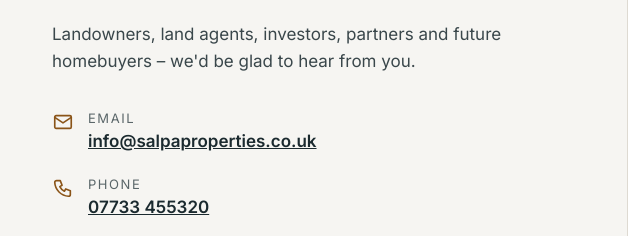
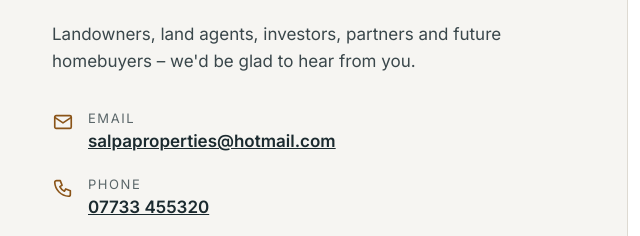
Before and after one commit to raimaha/salpa-properties, a plain HTML site: page index.html in a window 1280 px wide. Shown: the part 4322-4558 px from the top of the page, 0-640 px from the left. Drawn offline with Linux system fonts and the light colour scheme.

Commit message:
Add files via upload

```diff
--- a/index.html
+++ b/index.html
@@ -20,7 +20,7 @@ html{scroll-behavior:smooth}</style>
 <body>
 <!-- SALPA PROPERTIES WEBSITE
      To change text: press Ctrl+F (Cmd+F on Mac), search for the words, edit them, then Commit changes.
-     Make sure the info@salpaproperties.co.uk mailbox is set up so enquiries arrive. -->
+     Enquiries go to salpaproperties@hotmail.com. -->
 <div style="font-family: Inter, system-ui, sans-serif; color: #1B2A2F; background: #F6F5F2; font-size: 17px; line-height: 1.6">
 
 <!-- ================================================================
@@ -226,7 +226,7 @@ html{scroll-behavior:smooth}</style>
 <h2 style="margin: 0; font-family: Archivo, sans-serif; font-weight: 700; font-size: clamp(32px, 3.6vw, 46px); line-height: 1.1; letter-spacing: -0.015em">Have land for sale or a project in mind?</h2>
 <p style="margin: 0; color: #3A474B">Landowners, land agents, investors, partners and future homebuyers – we'd be glad to hear from you.</p>
 <div style="display: flex; flex-direction: column; gap: 18px; margin-top: 8px">
-<div style="display: flex; gap: 14px; align-items: flex-start"><svg width="22" height="22" viewBox="0 0 24 24" fill="none" stroke="#8A5418" stroke-width="1.8" stroke-linecap="round" stroke-linejoin="round" aria-hidden="true" style="margin-top: 3px; flex: none"><rect x="3" y="5" width="18" height="14" rx="1.5"></rect><path d="m3 7 9 6 9-6"></path></svg><div><div style="font-size: 13px; color: #5A6669; text-transform: uppercase; letter-spacing: 0.12em">Email</div><a href="mailto:info@salpaproperties.co.uk" style="font-weight: 600">info@salpaproperties.co.uk</a></div></div>
+<div style="display: flex; gap: 14px; align-items: flex-start"><svg width="22" height="22" viewBox="0 0 24 24" fill="none" stroke="#8A5418" stroke-width="1.8" stroke-linecap="round" stroke-linejoin="round" aria-hidden="true" style="margin-top: 3px; flex: none"><rect x="3" y="5" width="18" height="14" rx="1.5"></rect><path d="m3 7 9 6 9-6"></path></svg><div><div style="font-size: 13px; color: #5A6669; text-transform: uppercase; letter-spacing: 0.12em">Email</div><a href="mailto:salpaproperties@hotmail.com" style="font-weight: 600">salpaproperties@hotmail.com</a></div></div>
 <div style="display: flex; gap: 14px; align-items: flex-start"><svg width="22" height="22" viewBox="0 0 24 24" fill="none" stroke="#8A5418" stroke-width="1.8" stroke-linecap="round" stroke-linejoin="round" aria-hidden="true" style="margin-top: 3px; flex: none"><path d="M5 4h4l2 5-2.5 1.5a11 11 0 0 0 5 5L15 13l5 2v4a2 2 0 0 1-2 2A16 16 0 0 1 3 6a2 2 0 0 1 2-2"></path></svg><div><div style="font-size: 13px; color: #5A6669; text-transform: uppercase; letter-spacing: 0.12em">Phone</div><a href="tel:+447733455320" style="font-weight: 600">07733 455320</a></div></div>
 <div style="display: flex; gap: 14px; align-items: flex-start"><svg width="22" height="22" viewBox="0 0 24 24" fill="none" stroke="#8A5418" stroke-width="1.8" stroke-linecap="round" stroke-linejoin="round" aria-hidden="true" style="margin-top: 3px; flex: none"><path d="M12 21s-7-6.2-7-11.5A7 7 0 0 1 19 9.5C19 14.8 12 21 12 21z"></path><circle cx="12" cy="9.5" r="2.5"></circle></svg><div><div style="font-size: 13px; color: #5A6669; text-transform: uppercase; letter-spacing: 0.12em">Location</div><span style="font-weight: 600">Based in Folkestone, Kent – meetings by appointment</span></div></div>
 </div>
```
Also changed, not shown: 1 other file.
